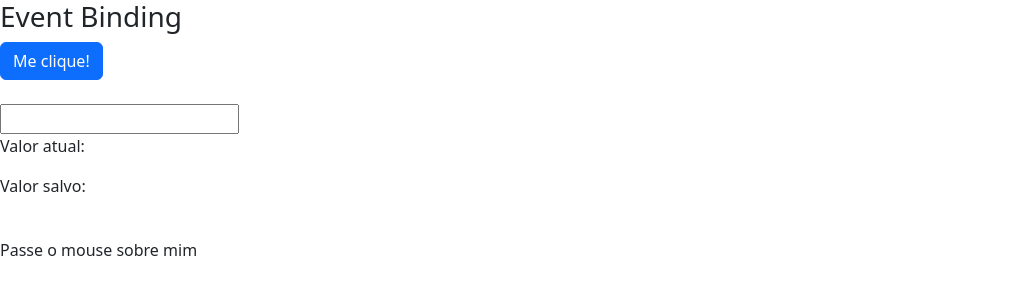
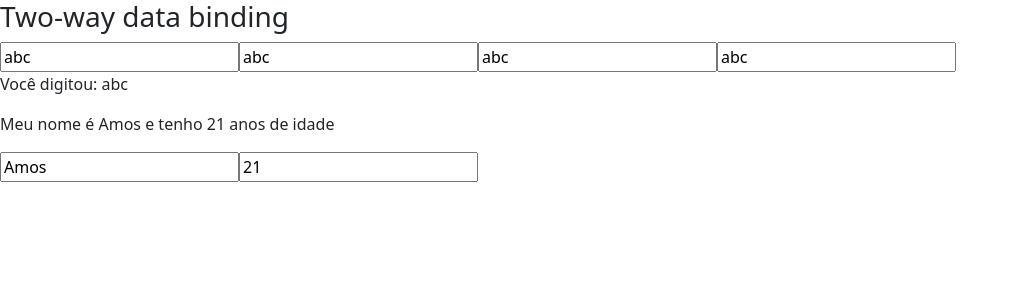
Before and after one commit to amosjuda/data-binding, an Angular app: page / in a window 1280 px wide. Shown: the top 300 px of the page, without its empty margins (0-1019 px from the left). Built offline with nearby package versions, Linux system fonts and the light colour scheme.

Commit message:
Class about Two-way data binding

```diff
--- a/src/app/app.module.ts
+++ b/src/app/app.module.ts
@@ -4,6 +4,7 @@ import { BrowserModule } from '@angular/platform-browser';
 import { AppRoutingModule } from './app-routing.module';
 import { AppComponent } from './app.component';
 import { DataBindingComponent } from './data-binding/data-binding.component';
+import {FormsModule} from '@angular/forms';
 
 @NgModule({
   declarations: [
@@ -12,7 +13,8 @@ import { DataBindingComponent } from './data-binding/data-binding.component';
   ],
   imports: [
     BrowserModule,
-    AppRoutingModule
+    AppRoutingModule,
+    FormsModule
   ],
   providers: [],
   bootstrap: [AppComponent]
--- a/src/app/data-binding/data-binding.component.html
+++ b/src/app/data-binding/data-binding.component.html
@@ -40,7 +40,7 @@
     </article>
 </section> -->
 
-<section class="event-binding">
+<!-- <section class="event-binding">
     <article>
         <h3>Event Binding</h3>
         <div>
@@ -65,4 +65,28 @@
         </span>
         </div>
     </article>
+</section> -->
+
+<section class="two-way-binding">
+    <article>
+        <h3>Two-way data binding</h3>
+        <div>
+            <input type="text"
+                [value]="nome"
+                />
+            <input type="text"
+                [ngModel]="nome"
+                (ngModelChange)="nome = $event"
+                />
+            <input type="text" [(ngModel)]="nome">
+            <input type="text" bindon-ngModel="nome">
+
+            <p>Você digitou: {{ nome }}</p>
+        </div>
+        <div>
+            <p>Meu nome é {{ pessoa.nome }} e tenho {{ pessoa.idade }} anos de idade</p>
+            <input type="text" [(ngModel)]="pessoa.nome">
+            <input type="text" [(ngModel)]="pessoa.idade">
+        </div>
+    </article>
 </section>
--- a/src/app/data-binding/data-binding.component.ts
+++ b/src/app/data-binding/data-binding.component.ts
@@ -14,6 +14,12 @@ export class DataBindingComponent {
   valorAtual: String = '';
   valorSalvo: String = '';
   isMouseOver: boolean = false;
+
+  nome: string = 'abc';
+  pessoa: any={
+    nome:'Amos',
+    idade : 21,
+  }
 
   getValor(){
     return 3;
```
Also changed, not shown: 1 other file (tests, documents, lock files or other folders).
